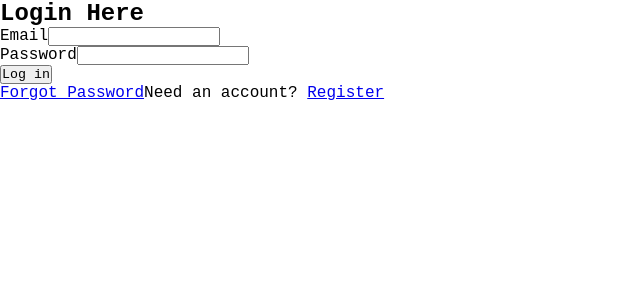
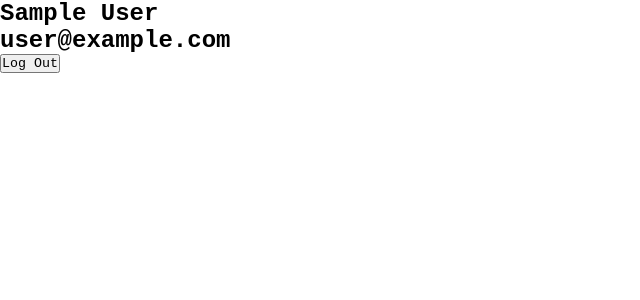
Before and after one commit to nwakaku/formik_signup, a React (Create React App) app: page / in a window 1280 px wide. Before the commit this address led to /login. Shown: the top 300 px of the page, without its empty margins (0-640 px from the left). Built offline with nearby package versions, Linux system fonts and the light colour scheme; no server answers; sample sign-in values are in the browser's storage.

Commit message:
all is now safe

```diff
--- a/src/formik/Dashboard.js
+++ b/src/formik/Dashboard.js
@@ -16,8 +16,8 @@ const Dashboard = () => {
     return (
         <div>
             <h2>
-            {users.displayName}<br />
-            {users.email}
+            {users.kite.displayName}<br />
+            {users.kite.email}
             </h2>
             <button onClick={handleSignout}>Log Out</button>
         </div>
--- a/src/formik/PrivateRoute.js
+++ b/src/formik/PrivateRoute.js
@@ -9,7 +9,7 @@ export default function PrivateRoute({ component: Component, ...rest}) {
         <Route
             {...rest}
             render={props => {
-                return !users ? <Component {...props} /> : <Redirect to="/login" />
+                return users.kite ? <Component {...props} /> : <Redirect to="/login" />
             }}>
         </Route>
     )
```
